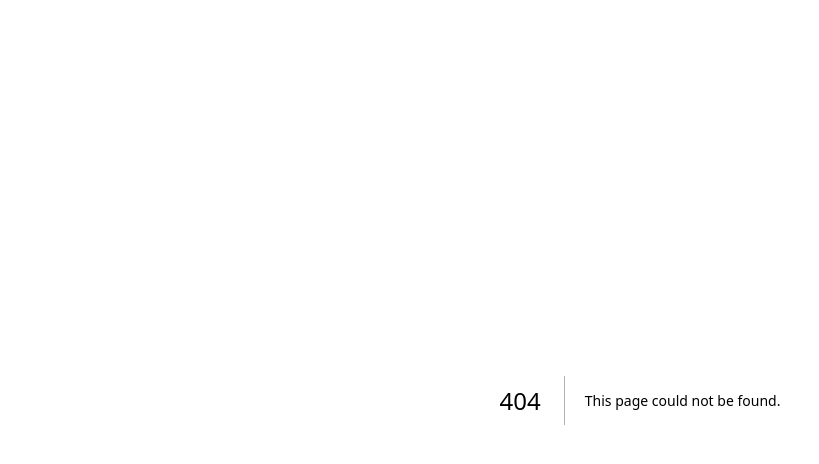
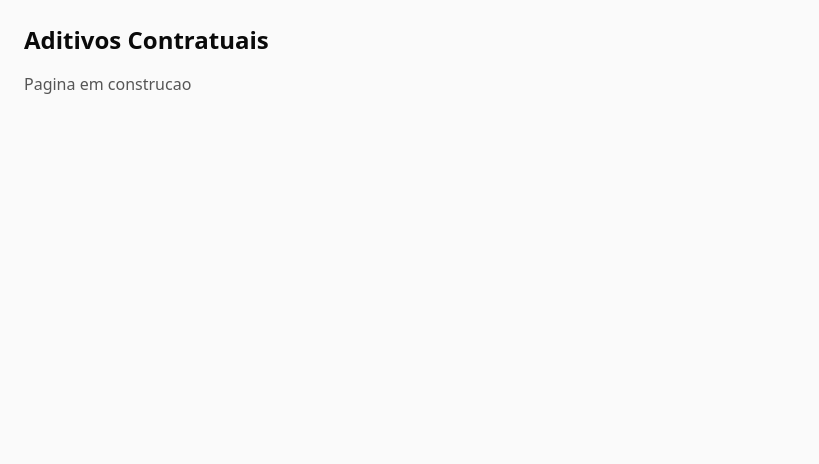
Before and after one commit to gutembergp-droid/v0-erp-obra-principal-verce, a Next.js app: page /obra/comercial/aditivos in a window 1280 px wide. Before the commit this address had no page. Shown: the top 464 px of the page, without its empty margins (0-819 px from the left). Built offline with nearby package versions, Linux system fonts and the light colour scheme.

Commit message:
feat: create minimal additive page for testing
Simplify additive page to test build without special characters.

Co-authored-by: null <252495539+gutembergp-droid@users.noreply.github.com>

```diff
--- /dev/null
+++ b/app/obra/comercial/aditivos/page.tsx
@@ -0,0 +1,8 @@
+export default function AditivosPage() {
+  return (
+    <div className="p-6">
+      <h1 className="text-2xl font-bold mb-4">Aditivos Contratuais</h1>
+      <p className="text-muted-foreground">Pagina em construcao</p>
+    </div>
+  )
+}
```
